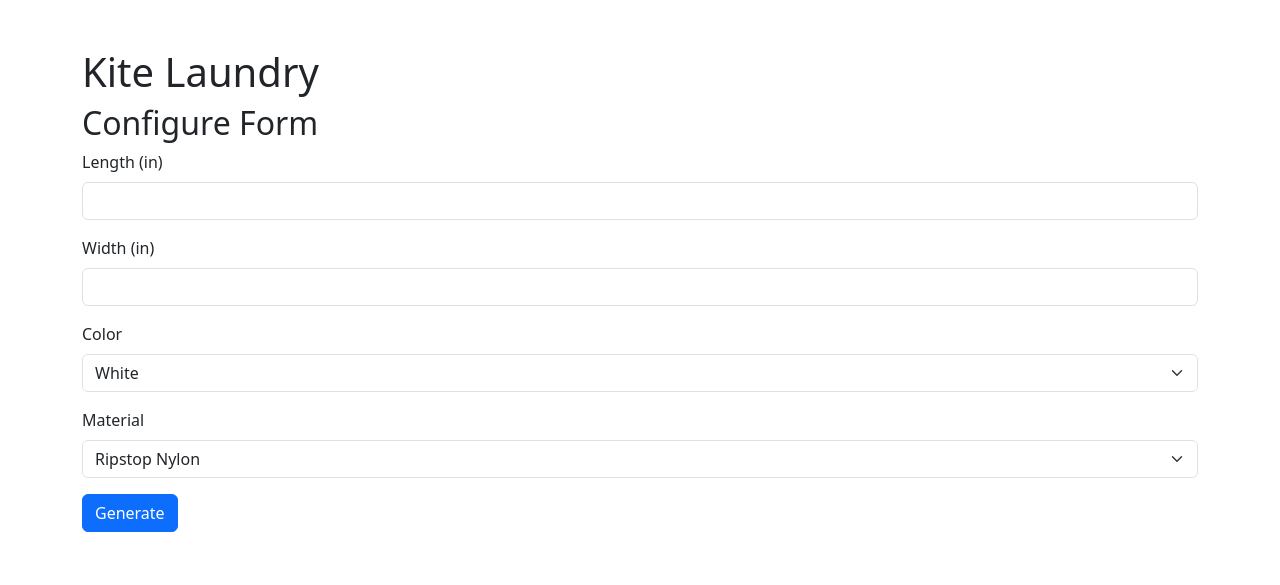
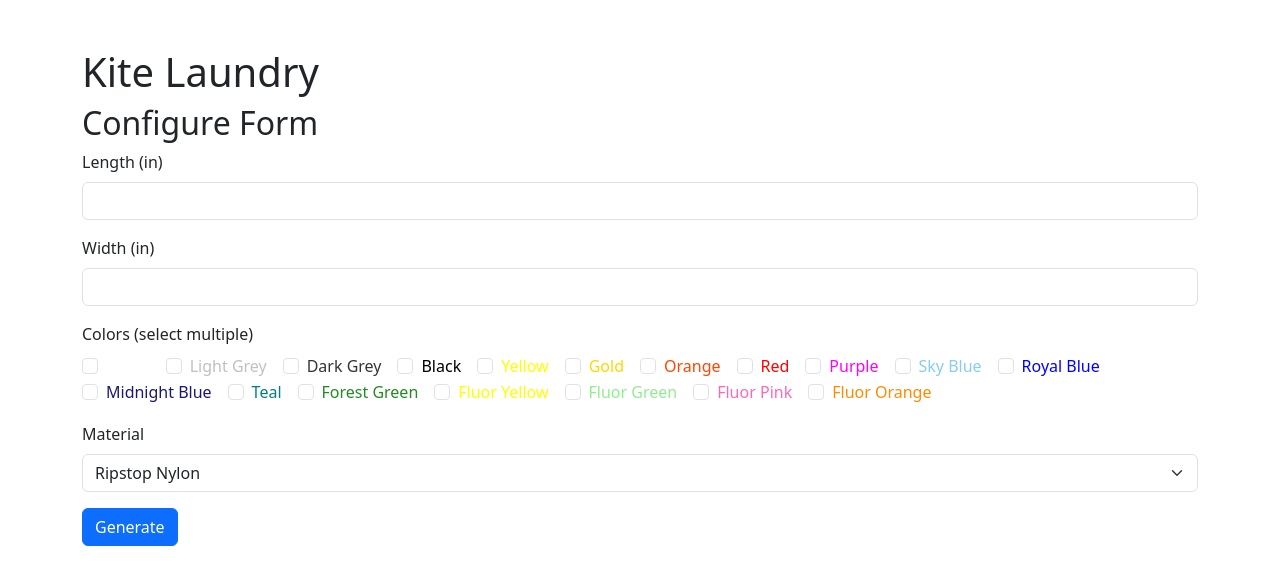
Before and after one commit to edjuh/kite_laundry, a Flask app: page /configure in a window 1280 px wide. Shown: the top 585 px of the page. Run offline with Flask 3, Linux system fonts and the light colour scheme.

Commit message:
Auto-update: wo 22 okt. 2025 16:02:53 CEST

```diff
--- a/templates/configure.html
+++ b/templates/configure.html
@@ -18,12 +18,15 @@
                 <input type="number" step="0.1" class="form-control" id="width" name="width" required>
             </div>
             <div class="mb-3">
-                <label for="color" class="form-label">Color</label>
-                <select class="form-select" id="color" name="color" required>
+                <label class="form-label">Colors (select multiple)</label>
+                <div class="d-flex flex-wrap">
                     {% for code, color in colors.items() %}
-                    <option value="{{ code }}">{{ color.name }}</option>
+                    <div class="form-check me-3">
+                        <input type="checkbox" class="form-check-input" id="color-{{ code }}" name="colors" value="{{ code }}">
+                        <label class="form-check-label" for="color-{{ code }}" style="color: {{ color.hex }};">{{ color.name }}</label>
+                    </div>
                     {% endfor %}
-                </select>
+                </div>
             </div>
             <div class="mb-3">
                 <label for="material" class="form-label">Material</label>
```
Also changed, not shown: templates/output.html (+8 -2 lines).
